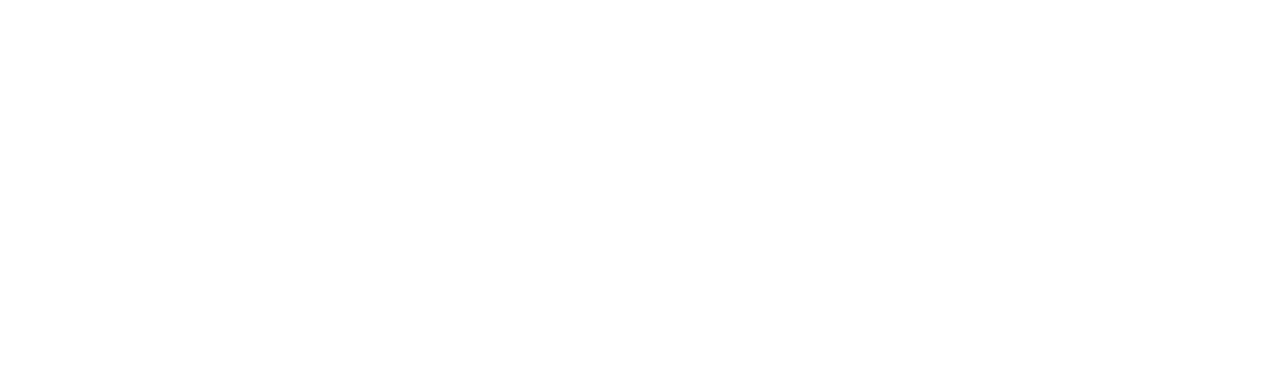
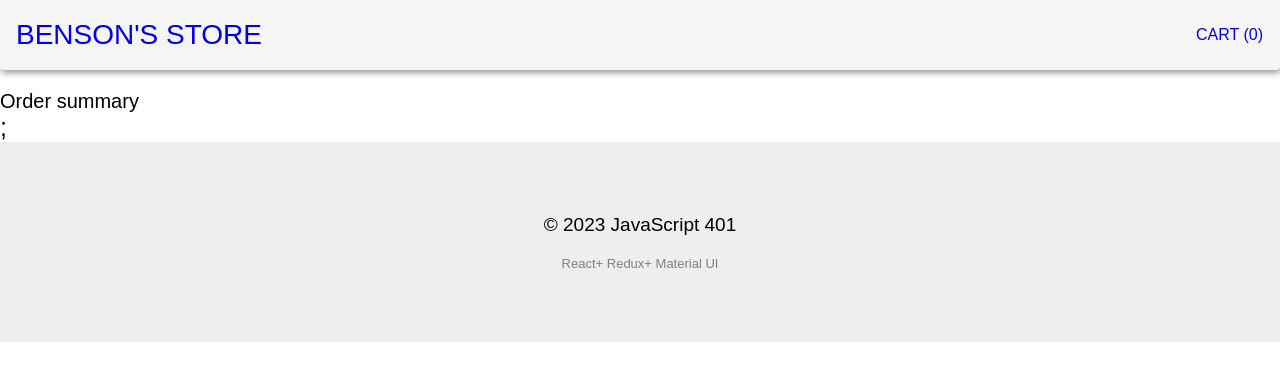
Before and after one commit to tm-LBenson/redux, a React (Create React App) app: page /cart in a window 1280 px wide. Before the commit this address had no page. Shown: the top 380 px of the page. Built offline with nearby package versions, Linux system fonts and the light colour scheme.

Commit message:
add links to cart

```diff
--- a/src/App.jsx
+++ b/src/App.jsx
@@ -1,9 +1,10 @@
 /** @format */
-import { Route, Routes } from 'react-router-dom';
+import { Route, Routes, useParams } from 'react-router-dom';
 import Categories from './components/Categories';
 import Footer from './components/Footer';
 import Header from './components/Header';
 import Products from './components/Products';
+import ShoppingCart from './components/ShoppingCart';
 
 import './sass/main.scss';
 function App() {
@@ -21,6 +22,16 @@
             </>
           }
         />
+        <Route
+          path="/cart"
+          element={
+            <>
+              <Header />
+              <ShoppingCart />
+              <Footer />
+            </>
+          }
+        />
       </Routes>
     </>
   );
--- a/src/components/Header.jsx
+++ b/src/components/Header.jsx
@@ -2,6 +2,7 @@
 
 import { Card, ListItemButton } from '@mui/material';
 import React from 'react';
+import { Link } from 'react-router-dom';
 import SimpleCart from './SimpleCart';
 
 export default function Header() {
@@ -11,9 +12,10 @@
         <Card className="navbar">
           <div className="navbar__logo">
             <ListItemButton data-testid="test-logo">
-              Benson's Store
+              <Link to="/">Benson's Store</Link>
             </ListItemButton>
           </div>
+
           <SimpleCart />
         </Card>
       </nav>
--- a/src/components/Products.jsx
+++ b/src/components/Products.jsx
@@ -9,6 +9,7 @@
 import { updateProducts } from '../store/middleware/updateInventory';
 import { getProducts } from '../store/middleware/products';
 import { useSelector, useDispatch } from 'react-redux';
+import { Link } from 'react-router-dom';
 
 function Products() {
   const { count, products, activeCategory } = useSelector((state) => state);
@@ -78,7 +79,7 @@
                         ADD TO CART
                       </ListItemButton>
                       <ListItemButton underline="none">
-                        VIEW DETAILS
+                        <Link to={item._id}>VIEW DETAILS</Link>
                       </ListItemButton>
                     </div>
                   </Card>
--- a/src/components/ShoppingCart.jsx
+++ b/src/components/ShoppingCart.jsx
@@ -1,8 +1,19 @@
 /** @format */
 
 import React from 'react';
+import { useSelector } from 'react-redux';
 
 function ShoppingCart() {
-  return <div>ShoppingCart</div>;
+  const { cart } = useSelector((state) => state.cart);
+  return (
+    <>
+      <h3>Order summary</h3>;
+      <ul>
+        {cart.map((item, idx) => {
+          return <li key={idx}>{item.name}</li>
+        })}
+      </ul>
+    </>
+  );
 }
 export default ShoppingCart;
--- a/src/components/SimpleCart.jsx
+++ b/src/components/SimpleCart.jsx
@@ -1,8 +1,9 @@
 /** @format */
 
-import { Link, ListItemButton, Paper } from '@mui/material';
+import { ListItemButton, Paper } from '@mui/material';
 import React, { useEffect } from 'react';
 import { useSelector, useDispatch } from 'react-redux';
+import { Link } from 'react-router-dom';
 import { removeFromCart, showOrHide } from '../store/cartSlice';
 
 import { updateProducts } from '../store/middleware/updateInventory';
@@ -26,7 +27,9 @@
   return (
     <>
       <div className="navbar__cart">
-        <ListItemButton data-testid="test-cart">Cart ({count})</ListItemButton>
+        <ListItemButton data-testid="test-cart">
+          <Link to="cart">Cart ({count})</Link>
+        </ListItemButton>
       </div>
       {count && show ? (
         <div className="cart">
--- a/src/store/middleware/updateInventory.js
+++ b/src/store/middleware/updateInventory.js
@@ -20,5 +20,5 @@
     body,
   );
 
-  dispatch(updateProdState(updated.data, 'UPDATE_PRODUCTS'));
+  dispatch(updateProdState(updated.data));
 };
```
